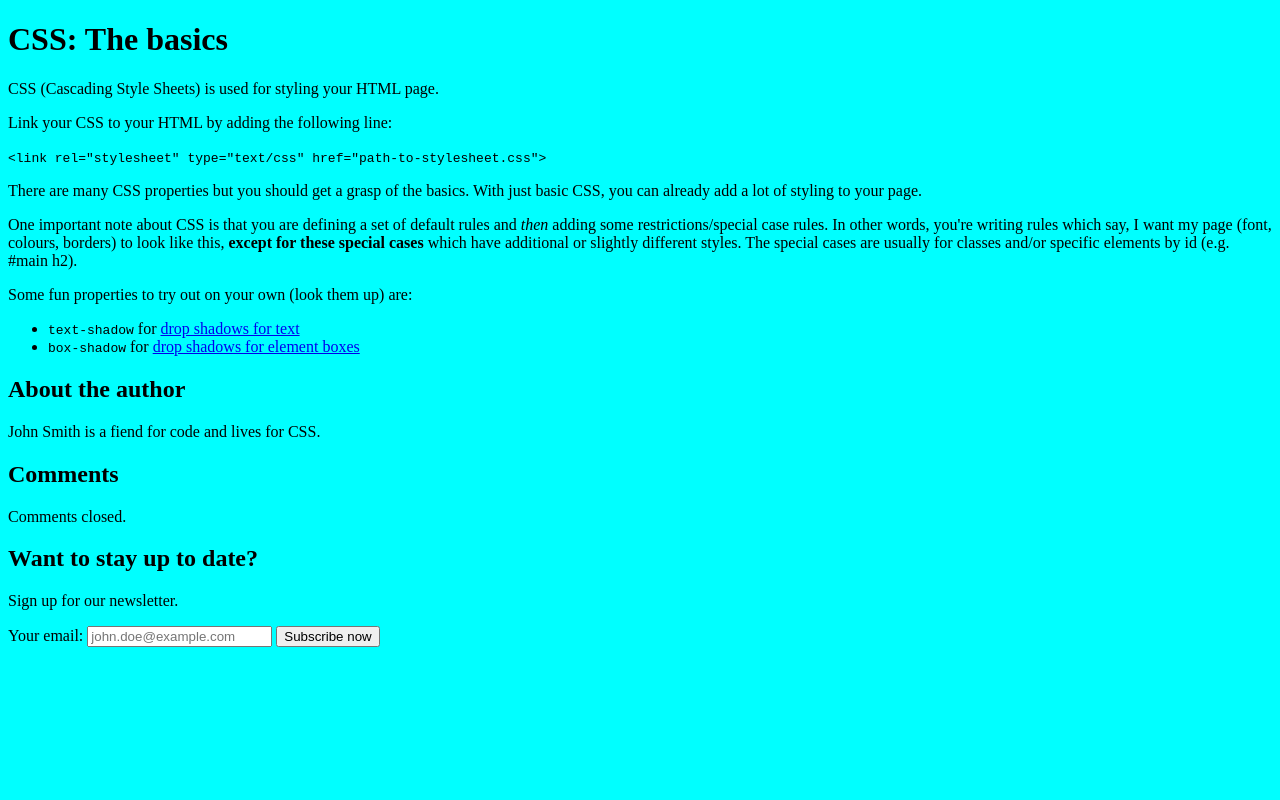
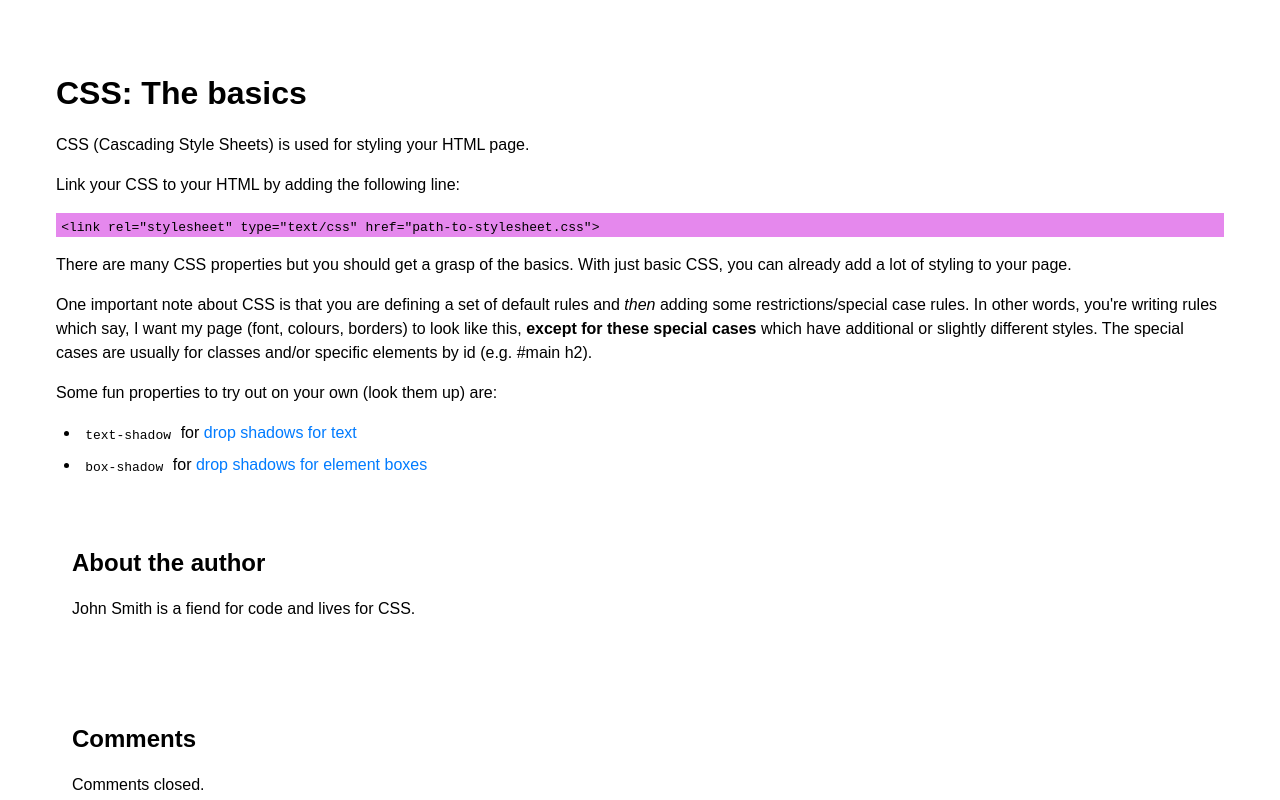
Before and after one commit to Shokeent/Web-Design-HTTP5121, a plain HTML site: page Lab-3/HTML-Lab3-TarunShokeen/lab3.html in a window 1280 px wide. Shown: the top 800 px of the page. Drawn offline with Linux system fonts and the light colour scheme.

Commit message:
added lab-3 assigmment and session 3 class code

```diff
--- /dev/null
+++ b/Lab-3/HTML-Lab3-TarunShokeen/css/styles.css
@@ -0,0 +1,111 @@
+body {
+  font-family: sans-serif;
+  line-height: 1.5;
+
+}
+
+h1, h2 {
+  font-family: sans-serif;
+  margin-bottom: 0.5em;
+}
+
+h1 {
+  font-size: 2em;
+}
+
+h2 {
+  font-size: 1.5em;
+}
+
+a:link {
+  color: #007BFF;
+  text-decoration: none;
+}
+
+a:visited {
+  color: #6f42c1;
+}
+
+a:hover {
+  color: #0056b3;
+  text-decoration: underline;
+}
+
+
+.button:hover {
+  background-color: #0056b3;
+}
+
+.link {
+  background-color: #e588ed;
+}
+
+
+#main {
+  padding: 2em;
+  border-radius: 0.5em;
+  margin: 1em;
+}
+
+
+#footer {
+  background-color: #ebebec;
+  border-top: 5px solid cyan;
+  text-align: center;
+}
+
+#footer h2 {
+  color: #444;
+}
+
+form {
+  margin-top: 1em;
+}
+
+
+input[type="email"] {
+  width: 100%;
+  padding: 0.5em;
+  margin-bottom: 1em;
+  border: 1px solid #ccc;
+  border-radius: 0.25em;
+}
+
+button[type="submit"] {
+  background-color: #007BFF;
+  color: #fff;
+  padding: 0.5em 1em;
+  border: none;
+  border-radius: 0.25em;
+  cursor: pointer;
+}
+
+button[type="submit"]:hover {
+  background-color: #0056b3;
+}
+
+#author {
+  padding: 1em;
+  border-radius: 0.5em;
+  margin-top: 2em;
+}
+
+#comments {
+  padding: 1em;
+  border-radius: 0.5em;
+  margin-top: 2em;
+}
+
+
+ul {
+  padding-left: 1.5em;
+}
+
+ul li {
+  margin-bottom: 0.5em;
+}
+
+code {
+  padding: 0.2em 0.4em;
+  border-radius: 0.25em;
+}
--- a/Lab-3/lab3.html
+++ b/Lab-3/HTML-Lab3-TarunShokeen/lab3.html
@@ -10,7 +10,7 @@
       <h1>CSS: The basics</h1>
       <p>CSS (Cascading Style Sheets) is used for styling your HTML page.</p>
       <p>Link your CSS to your HTML by adding the following line:</p>
-      <div>
+      <div class="link">
         <code>&lt;link rel="stylesheet" type="text/css" href="path-to-stylesheet.css"&gt;</code>
       </div>
       <p>There are many CSS properties but you should get a grasp of the basics.
--- a/Lab-3/css/styles.css
+++ /dev/null
@@ -1,20 +0,0 @@
-body {
-    font-style: normal;
-    background-color: cyan;
-}
-
-h1,h2 {
-    font-style: normal;
-}
-
-a:link {
-    font-style: normal;
-  }
-
-a:hover {
-    font-style: normal;
-  }
-
-#author {
-    margin: auto;
-}
```
Also changed, not shown: 5 other files.
